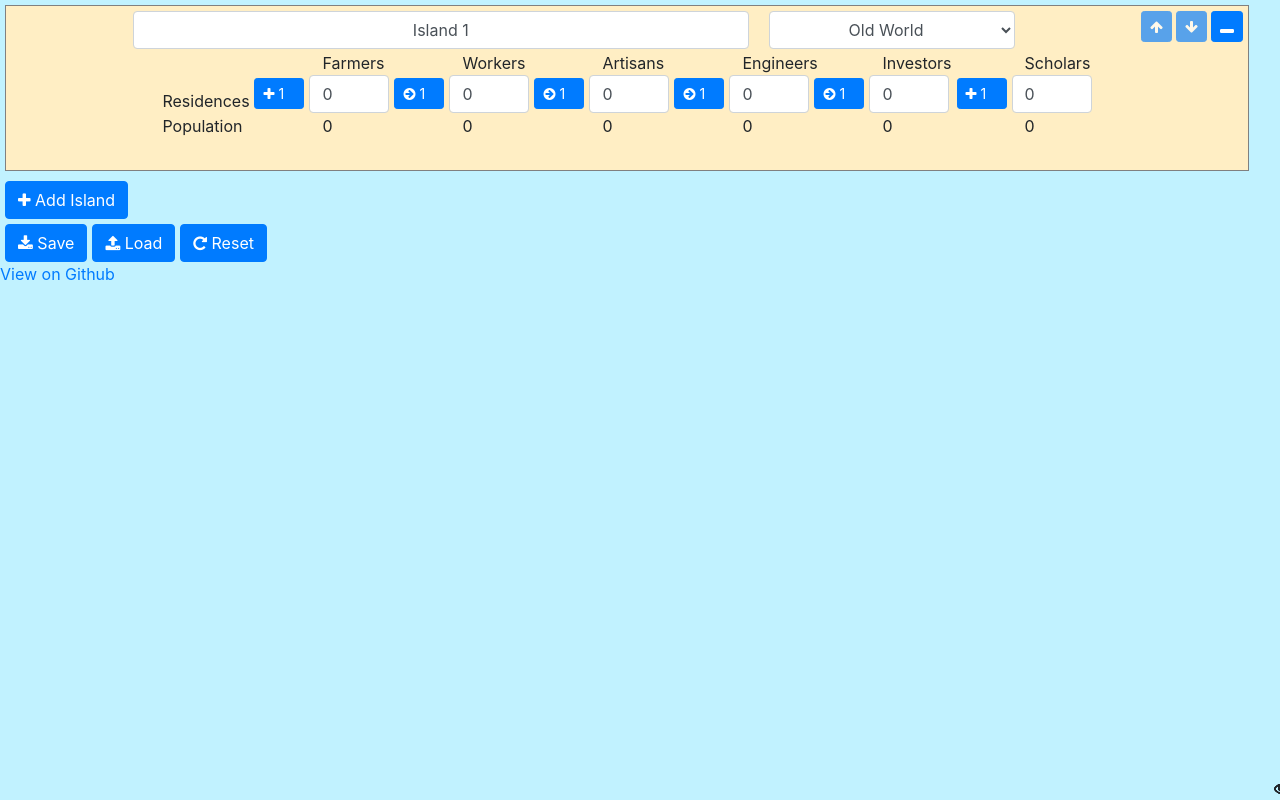
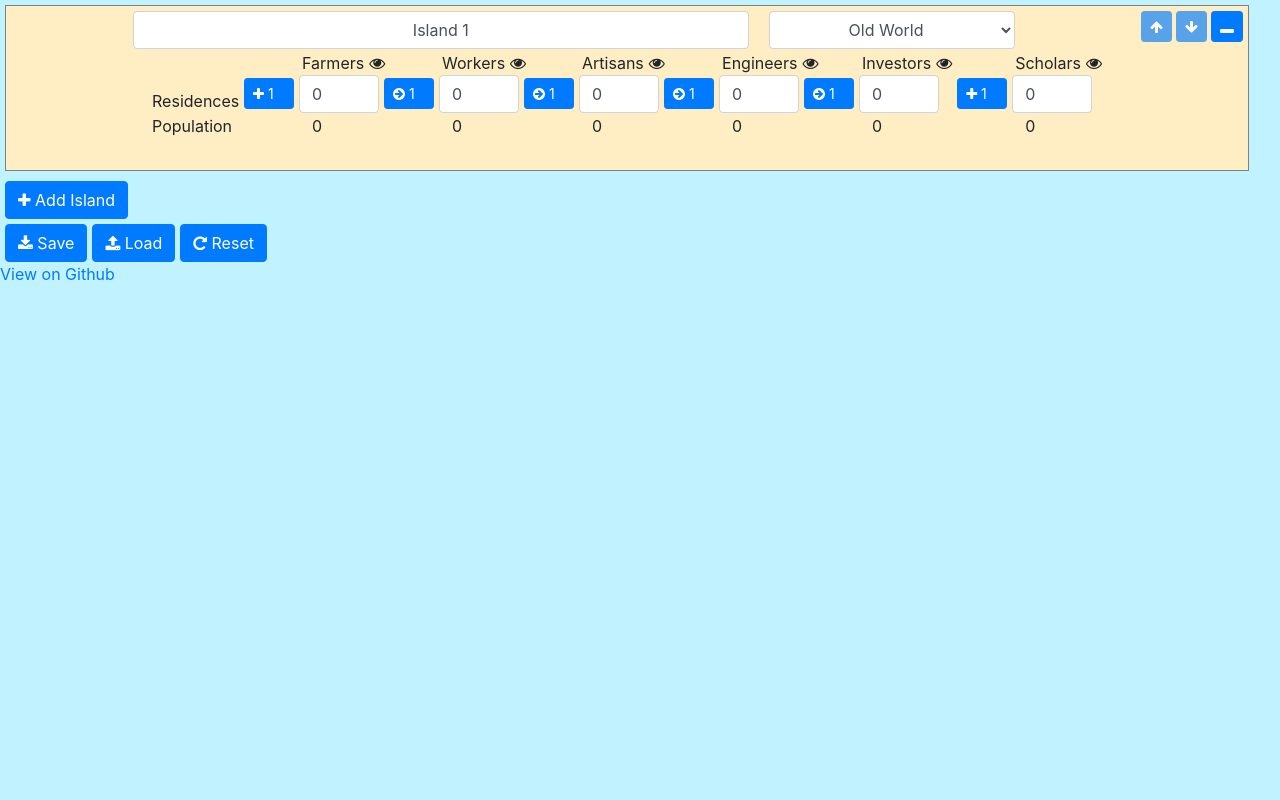
Before and after one commit to Beesbeesbeesbees/anno1800assistant, an Angular app in the folder anno1800assistant/: page / in a window 1280 px wide. Built offline with nearby package versions, Linux system fonts and the light colour scheme.

Commit message:
Fix some styling issues caused by 2.0 changes

```diff
--- a/anno1800assistant/src/app/app.component.css
+++ b/anno1800assistant/src/app/app.component.css
@@ -57,9 +57,7 @@ input[type="number"] {
 }
 
 .showUnusedToggle {
-    position: absolute;
-    bottom: 0px;
-    right: -10px;
+    margin-left: 5px;
 }
 .showUnusedToggle, .showUnusedToggle * {
     cursor: pointer;
@@ -71,10 +69,16 @@ input[type="number"] {
     display: inline-block;
 }
 .houseCountColumn.hasAddButton .houseCountColumnLabel {
-    margin-left: 73px;
+    margin-left: 63px;
 }
 .houseCountColumn .houseCountColumnLabel {
+    margin-left: 3px;
+}
+.houseCountColumn .populationCountColumnLabel {
     margin-left: 13px;
+}
+.houseCountColumn.hasAddButton .populationCountColumnLabel {
+    margin-left: 73px;
 }
 .houseCountColumn.header {
     text-align: right;
--- a/anno1800assistant/src/app/app.component.html
+++ b/anno1800assistant/src/app/app.component.html
@@ -49,7 +49,7 @@
           <br />
 
           <!-- Third Row - Population -->
-          <span class="houseCountColumnLabel">{{ popLevel.GetPopulation(island.Factories) }}</span>
+          <span class="populationCountColumnLabel">{{ popLevel.GetPopulation(island.Factories) }}</span>
         </span>
         <br />
       </span>
```
Also changed, not shown: 3 other files (tests, documents, lock files or other folders).
